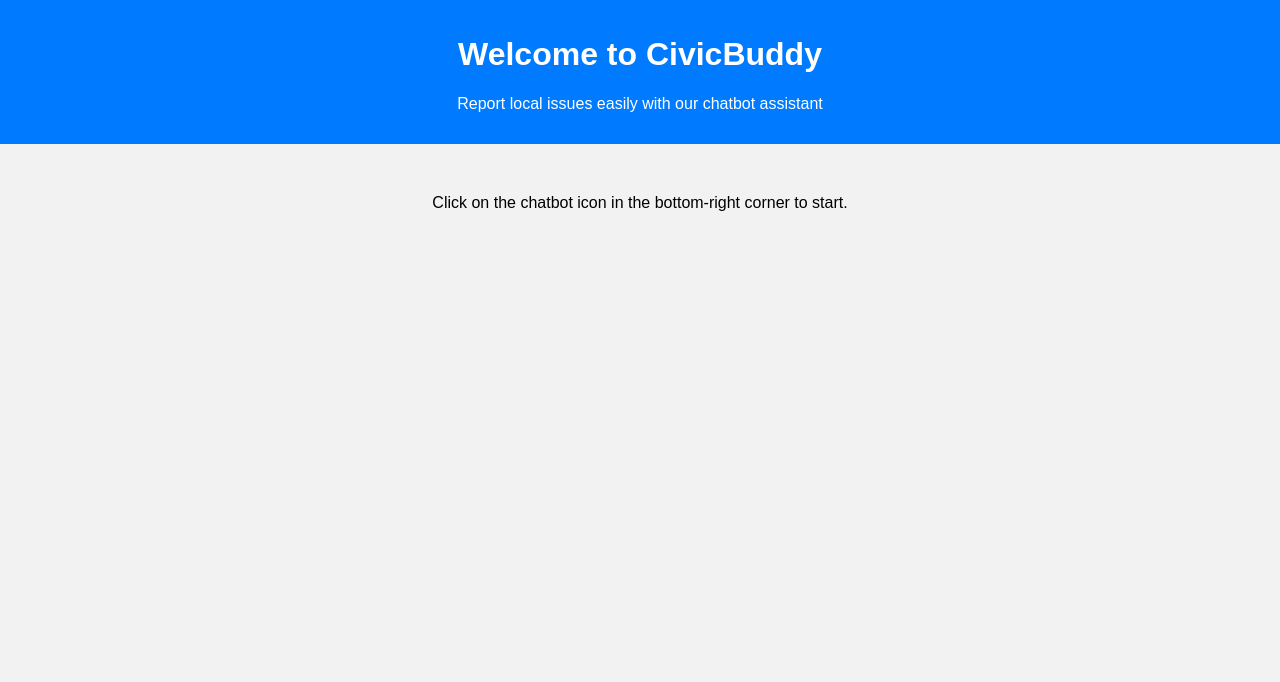
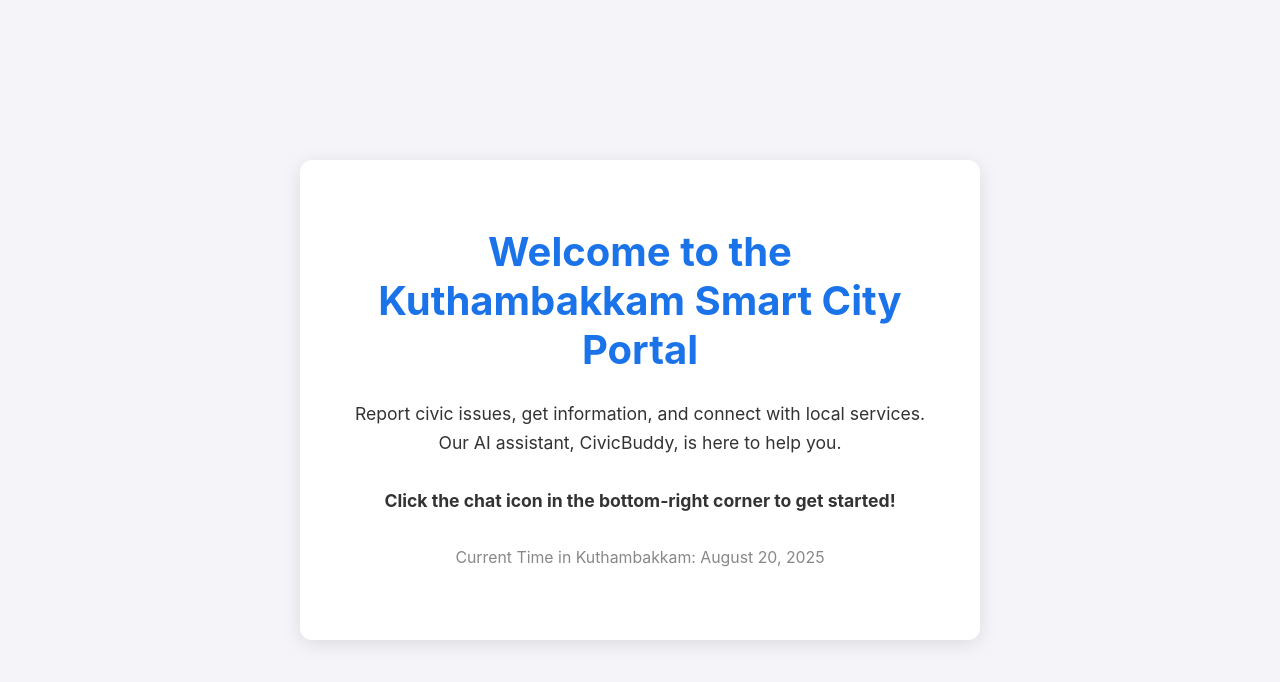
Before and after one commit to thevishnuteja/CivicBuddy, a plain HTML site: page index.html in a window 1280 px wide. Drawn offline with nearby package versions, Linux system fonts and the light colour scheme.

Commit message:
Update index.html

```diff
--- a/index.html
+++ b/index.html
@@ -2,45 +2,62 @@
 <html lang="en">
 <head>
     <meta charset="UTF-8">
-  <title>CivicBuddy Chatbot</title>
     <meta name="viewport" content="width=device-width, initial-scale=1.0">
+    <title>CivicBuddy - Kuthambakkam Assistant</title>
     <style>
+        /* Basic styling for the sample page */
         body {
-      font-family: Arial, sans-serif;
-      background: #f2f2f2;
+            font-family: -apple-system, BlinkMacSystemFont, "Segoe UI", Roboto, Helvetica, Arial, sans-serif;
             margin: 0;
             padding: 0;
+            background-color: #f4f4f9;
+            color: #333;
+            display: flex;
+            justify-content: center;
+            align-items: center;
+            min-height: 100vh;
         }
-    header {
-      background-color: #007bff;
-      color: white;
-      padding: 15px;
+        .container {
             text-align: center;
+            background-color: white;
+            padding: 40px;
+            border-radius: 12px;
+            box-shadow: 0 4px 20px rgba(0, 0, 0, 0.1);
+            max-width: 600px;
+            margin: 20px;
         }
-    main {
-      text-align: center;
-      margin-top: 50px;
+        h1 {
+            color: #1a73e8;
+            font-size: 2.5em;
         }
-    df-messenger {
-      position: fixed;
-      bottom: 20px;
-      right: 20px;
-      z-index: 999;
+        p {
+            font-size: 1.1em;
+            line-height: 1.6;
+            margin-bottom: 30px;
+        }
+        .footer {
+            margin-top: 20px;
+            font-size: 0.9em;
+            color: #888;
         }
     </style>
 </head>
 <body>
 
-<header>
-  <h1>Welcome to CivicBuddy</h1>
-  <p>Report local issues easily with our chatbot assistant</p>
-</header>
+    <div class="container">
+        <h1>Welcome to the Kuthambakkam Smart City Portal</h1>
+        <p>
+            Report civic issues, get information, and connect with local services. Our AI assistant, CivicBuddy, is here to help you.
+        </p>
+        <p>
+            <strong>Click the chat icon in the bottom-right corner to get started!</strong>
+        </p>
 
-<main>
-  <p>Click on the chatbot icon in the bottom-right corner to start.</p>
-</main>
+        <div class="footer">
+            <p>Current Time in Kuthambakkam: August 20, 2025</p>
+        </div>
+    </div>
 
-<!-- Dialogflow Messenger Integration -->
     <script src="https://www.gstatic.com/dialogflow-console/fast/messenger/bootstrap.js?v=1"></script>
 <df-messenger
   intent="WELCOME"
@@ -48,6 +65,5 @@
   agent-id="9c653e24-0072-4bb8-9be3-70150bfa1c97"
   language-code="en"
 ></df-messenger>
-
     </body>
 </html>
```
Lines whose indentation alone changed are shown as unchanged.
